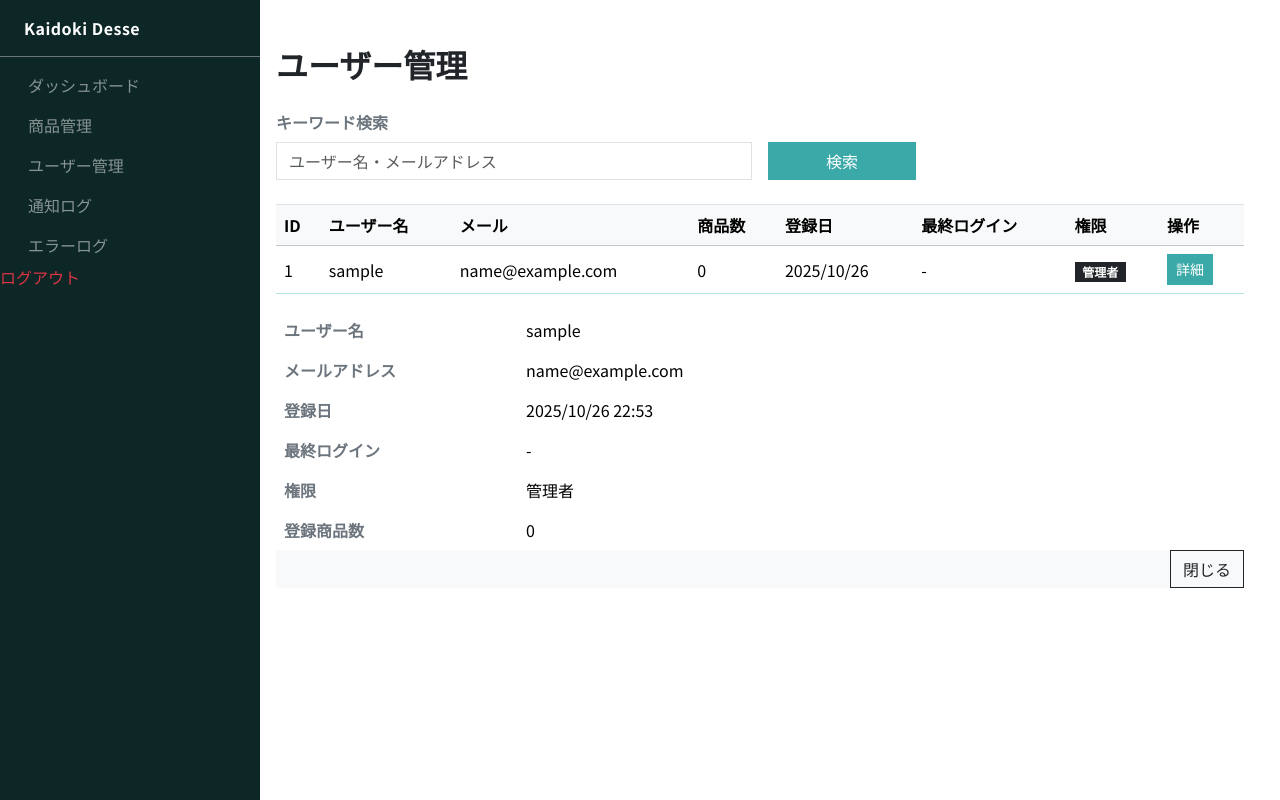
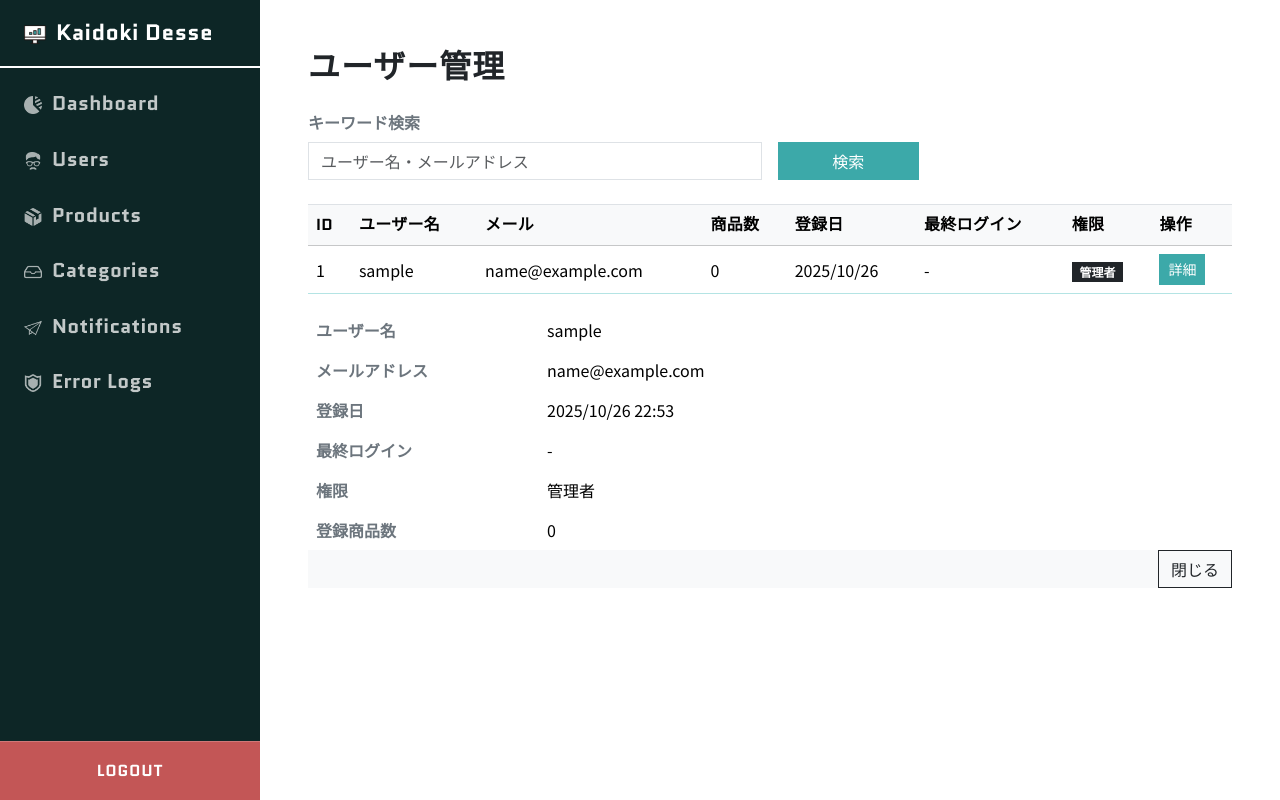
Before and after one commit to KoTakeuchi/kaidoki-desse, a Django app: page /main/admin/users/ in a window 1280 px wide. Run offline with Django 5.2, Linux system fonts and the light colour scheme; the visitor is signed in with stand-in values (Sample User, id 1); data comes from the database, SQL or seed files in the repository; data that the repository does not hold is empty; parts of the project's set-up code (start-up, migrations or seed data) failed here and were passed over; some libraries are stand-ins or nearby versions; some web fonts are replaced.

Commit message:
安定版: 管理者画面UI・カテゴリ管理まで実装

```diff
--- a/main/static/css/admin.css
+++ b/main/static/css/admin.css
@@ -6,6 +6,8 @@
     src: url('../fonts/Makinas-4-Flat.otf') format('opentype');
     font-display: swap;
 }
+
+@import url('https://fonts.googleapis.com/css2?family=Quantico:wght@400;700&display=swap');
 
 /* ==========================
    カラースキーム変数
@@ -29,68 +31,159 @@ body {
 }
 
 /* ==========================
+   英数字・記号専用フォント Quantico
+========================== */
+.en-font,
+.sidebar .fw-bold,
+h1,
+h2,
+h3,
+h4,
+.table thead th,
+.nav-link {
+    font-family: 'Quantico', 'Source Han Sans JP', 'Noto Sans JP', sans-serif;
+    letter-spacing: 0.02em;
+    font-weight: 700;
+}
+
+/* ==========================
    サイドバー
 ========================== */
 .sidebar {
-    width: 240px;
-    background-color: var(--main);
+    width: 260px;
+    background-color: #0d2626;
     color: #fff;
-    height: 100vh;
     display: flex;
     flex-direction: column;
-    position: fixed;
-    left: 0;
-    top: 0;
+    flex: 0 0 260px;
+    min-height: 100vh;
 }
 
+/* --- 上部ロゴ（他ナビと色統一・左寄せ） --- */
 .sidebar-header {
-    padding: 1.5rem 1rem;
-    background-color: #2c7e7e;
-    text-align: center;
-    font-size: 1.3rem;
-    letter-spacing: 0.03em;
+    background-color: #0d2626;
+    color: #fff;
+    padding: 1.5rem 1.5rem 1rem 1.5rem;
+    font-family: 'Quantico', 'MakinasFlat', sans-serif;
+    font-size: 1.4rem;
+    letter-spacing: 0.05em;
+    text-align: left !important;
+    border-bottom: 2px solid #fff;
     user-select: none;
-    font-family: 'MakinasFlat', sans-serif;
 }
 
+/* ==========================
+   管理ナビ用アイコン設定
+========================== */
+.nav-icon {
+    width: 18px;
+    height: 18px;
+    margin-right: 10px;
+    filter: brightness(0) invert(1);
+    /* 白系に統一（暗背景用） */
+    vertical-align: middle;
+    opacity: 0.85;
+    transition: opacity 0.2s ease;
+}
+
+.nav-link:hover .nav-icon {
+    opacity: 1;
+    filter: brightness(1) invert(0);
+    /* ホバー時に黒反転（可視性アップ） */
+}
+
+
+/* --- ナビ項目 --- */
 .sidebar .nav {
     flex-grow: 1;
     padding: 0;
     margin: 0;
     list-style: none;
+
 }
 
 .sidebar .nav-link {
     color: #fff;
+    opacity: 0.75;
     display: block;
-    padding: 0.8rem 1.2rem;
-    font-weight: 500;
-    border-left: 4px solid transparent;
+    padding: 0.8rem 1.5rem;
+    font-size: 1.25rem;
+    font-weight: 600;
+    font-family: 'Quantico', 'Noto Sans JP', sans-serif;
     text-decoration: none;
+    transition: all 0.3s ease;
 }
 
-.sidebar .nav-link:hover {
-    background-color: var(--accent);
-    color: var(--text);
-    border-left: 4px solid #fff;
+.sidebar .nav-link:hover,
+.sidebar .nav-link.active {
+    opacity: 1;
+    background-color: #2c7e7e;
+}
+
+/* ==========================
+   サイドバー下部（Logout）
+========================== */
+.sidebar-footer {
+    background-color: #C35656;
+    text-align: center;
+    border-top: 1px solid rgba(255, 255, 255, 0.2);
+}
+
+.logout-btn {
+    background: none;
+    border: none;
+    color: #fff;
+    font-family: 'Quantico', 'MakinasFlat', sans-serif;
+    font-size: 1rem;
+    font-weight: 700;
+    letter-spacing: 0.05em;
+    cursor: pointer;
+    transition: all 0.3s ease;
+    width: 100%;
+    text-transform: uppercase;
+}
+
+.logout-btn:hover {
+    opacity: 0.9;
+    transform: translateY(-1px);
 }
 
 /* ==========================
    メインコンテンツ
 ========================== */
 .content {
-    margin-left: 240px;
+    /* margin-left: 240px; */
+    /* ← サイドバー分のオフセット */
     background-color: #fff;
     min-height: 100vh;
+    padding: 0;
+    /* ← デフォルトpaddingを削除 */
+}
+
+/* コンテンツ全体の余白調整 */
+.content .container-fluid {
+    padding: 0 1.5rem;
+    /* 左右の軽いインナー余白だけ確保（中央寄せ防止） */
+    margin: 0;
+    /* ← Bootstrapの自動余白を無効化 */
+}
+
+title {
+    font-size: 30px;
+    font-weight: 700;
+    color: var(--text);
+    font-family: 'Quantico', 'Source Han Sans JP', 'Noto Sans JP', sans-serif;
+    letter-spacing: 0.03em;
 }
 
 h1,
 h2,
 h3,
 h4 {
-    font-weight: 600;
+    font-weight: 700;
     color: var(--text);
-    font-family: 'MakinasFlat', 'Source Han Sans JP', sans-serif;
+    font-family: 'Quantico', 'Source Han Sans JP', 'Noto Sans JP', sans-serif;
+    letter-spacing: 0.03em;
 }
 
 /* ==========================
@@ -104,7 +197,8 @@ h4 {
     background-color: var(--main);
     color: #fff;
     border: none;
-    font-family: 'MakinasFlat', sans-serif;
+    font-family: 'Quantico', 'Source Han Sans JP', 'Noto Sans JP', sans-serif;
+    font-weight: 700;
 }
 
 .btn-main:hover {
--- a/main/urls.py
+++ b/main/urls.py
@@ -64,6 +64,7 @@ urlpatterns = [
     # --- 楽天API ---
     path("api/fetch_rakuten_item/", views_api.fetch_rakuten_item,
          name="fetch_rakuten_item"),
+    path("api/proxy_image/", views_api.proxy_image, name="proxy_image"),
     path("api/categories/", views_category.api_category_list,
          name="api_category_list"),
     path("api/categories/create/", views_category.api_category_create,
@@ -100,9 +101,12 @@ urlpatterns = [
     path("admin/users/", views_admin.admin_user_list, name="admin_user_list"),
     path("admin/products/", views_admin.admin_product_list,
          name="admin_product_list"),
+    path("admin/categories/", views_admin.admin_categories,
+         name="admin_categories"),  # ← これを追加
     path("admin/notifications/", views_admin.admin_notification_list,
          name="admin_notifications"),
     path("admin/notifications/<int:log_id>/",
          views_admin.admin_notification_detail, name="admin_notification_detail"),
     path("admin/error_logs/", views_admin.admin_error_logs, name="admin_error_logs"),
+
 ]
--- a/main/views_admin.py
+++ b/main/views_admin.py
@@ -69,6 +69,39 @@ def admin_product_list(request):
         "user", "category").order_by("-created_at")
     return render(request, "admin/admin_product_list.html", {"products": products})
 
+# =============================
+#  カテゴリ管理
+# =============================
+
+
+def admin_categories(request):
+    """共通カテゴリ管理ページ"""
+    from main.models import Category  # モデルが Category の場合
+    common_categories = Category.objects.filter(is_global=True)
+
+    if request.method == "POST":
+        # 追加
+        if "add_name" in request.POST:
+            name = request.POST.get("add_name").strip()
+            if name:
+                Category.objects.create(category_name=name, is_common=True)
+
+        # 編集
+        elif "edit_id" in request.POST:
+            cat = Category.objects.filter(id=request.POST["edit_id"]).first()
+            if cat:
+                cat.category_name = request.POST.get(
+                    "new_name", cat.category_name)
+                cat.save()
+
+        # 削除
+        elif "delete_id" in request.POST:
+            Category.objects.filter(id=request.POST["delete_id"]).delete()
+
+        return redirect("main:admin_categories")
+
+    return render(request, "admin/admin_categories.html", {"common_categories": common_categories})
+
 
 # =============================
 #  通知ログ管理
--- a/templates/auth/password_reset_subject.txt
+++ /dev/null
@@ -1 +0,0 @@
-[買い時でっせ] パスワード再設定のご案内
--- a/templates/layout-admin.html
+++ b/templates/layout-admin.html
@@ -7,62 +7,89 @@
   <meta name="viewport" content="width=device-width,initial-scale=1" />
   <title>{% block title %}管理者ダッシュボード | Kaidoki Desse{% endblock %}</title>
 
-  <!-- フォント（源ノ角は配信が重いのでWeb配信はNoto Sans JPをFallback） -->
+  <!-- ▼ Favicon -->
+  <link rel="icon" type="image/png" href="{% static 'images/icon_admin.png' %}">
+  <link rel="apple-touch-icon" sizes="180x180" href="{% static 'images/icon_admin.png' %}">
+
+  <!-- フォント（MakinasFlat + Noto Sans JP + Quantico） -->
   <link rel="preconnect" href="https://fonts.googleapis.com">
   <link rel="preconnect" href="https://fonts.gstatic.com" crossorigin>
-  <link href="https://fonts.googleapis.com/css2?family=Noto+Sans+JP:wght@400;500;700&display=swap" rel="stylesheet">
+  <link
+    href="https://fonts.googleapis.com/css2?family=Quantico:wght@400;700&family=Noto+Sans+JP:wght@400;500;700&display=swap"
+    rel="stylesheet">
 
-  <!-- Bootstrap（Voltベース前提） -->
+  <!-- Bootstrap -->
   <link rel="stylesheet" href="{% static 'css/bootstrap.min.css' %}">
   <script src="{% static 'js/bootstrap.bundle.min.js' %}"></script>
 
-  <!-- 管理画面専用CSS（ユーザー用 user.css は読み込まない） -->
+  <!-- 管理画面CSS -->
   <link rel="stylesheet" href="{% static 'css/admin.css' %}">
-
   {% block extra_css %}{% endblock %}
 </head>
 
 <body class="bg-light">
-  {% comment %}
-
-  <body class="bg-light" style="font-family:'Noto Sans JP','Source Han Sans JP',sans-serif;"> {% endcomment %}
-    <div class="admin-layout d-flex" style="min-height:100vh;">
+  <div class="admin-layout d-flex">
 
     <!-- ▼ サイドバー -->
-      <aside class="sidebar d-flex flex-column" style="
-      width:260px;background:#0d2626; color:#fff; flex:0 0 260px;">
-        <div class="px-4 py-3 border-bottom border-secondary">
-          <div class="fw-bold" style="letter-spacing:.5px;">Kaidoki Desse</div>
+    <aside class="sidebar d-flex flex-column">
+
+      <!-- ▼ ロゴエリア -->
+      <div class="sidebar-header d-flex align-items-center px-4 py-3 fw-bold">
+        <img src="{% static 'images/icon_admin.png' %}" alt="logo" style="height:1.4rem; margin-right:0.6rem;">
+        <span>Kaidoki Desse</span>
       </div>
+
+      <!-- ▼ ナビ -->
       <nav class="flex-grow-1">
         <ul class="nav flex-column py-2">
-            <li class="nav-item"><a class="nav-link text-white-50 px-4 py-2"
-                href="{% url 'main:admin_dashboard' %}">ダッシュボード</a></li>
-            <li class="nav-item"><a class="nav-link text-white-50 px-4 py-2"
-                href="{% url 'main:admin_product_list' %}">商品管理</a></li>
-            <li class="nav-item"><a class="nav-link text-white-50 px-4 py-2"
-                href="{% url 'main:admin_user_list' %}">ユーザー管理</a></li>
-            <li class="nav-item"><a class="nav-link text-white-50 px-4 py-2"
-                href="{% url 'main:admin_notifications' %}">通知ログ</a></li>
-            <li class="nav-item"><a class="nav-link text-white-50 px-4 py-2"
-                href="{% url 'main:admin_error_logs' %}">エラーログ</a></li>
           <li class="nav-item">
-              <form method="post" action="{% url 'logout' %}" style="display:inline;">
-                {% csrf_token %}
-                <button type="submit" class="dropdown-item text-danger"
-                  style="background:none; border:none; width:100%; text-align:left;">
-                  ログアウト
-                </button>
-              </form>
+            <a class="nav-link" href="{% url 'main:admin_dashboard' %}">
+              <img src="{% static 'images/admin_dashobord.png' %}" alt="Dashboard" class="nav-icon">Dashboard
+            </a>
+          </li>
+          <li class="nav-item">
+            <a class="nav-link" href="{% url 'main:admin_user_list' %}">
+              <img src="{% static 'images/admin_user.png' %}" alt="Users" class="nav-icon">Users
+            </a>
+          </li>
+          <li class="nav-item">
+            <a class="nav-link" href="{% url 'main:admin_product_list' %}">
+              <img src="{% static 'images/admin_product.png' %}" alt="Products" class="nav-icon">Products
+            </a>
+          </li>
+          <li class="nav-item">
+            <a class="nav-link" href="{% url 'main:admin_categories' %}">
+              <img src="{% static 'images/admin_category.png' %}" alt="Categories" class="nav-icon">Categories
+            </a>
+          </li>
+          <li class="nav-item">
+            <a class="nav-link" href="{% url 'main:admin_notifications' %}">
+              <img src="{% static 'images/admin_notification.png' %}" alt="Notifications" class="nav-icon">Notifications
+            </a>
+          </li>
+          <li class="nav-item">
+            <a class="nav-link" href="{% url 'main:admin_error_logs' %}">
+              <img src="{% static 'images/admin_error.png' %}" alt="Error Logs" class="nav-icon">Error Logs
+            </a>
           </li>
         </ul>
+
       </nav>
+
+      <!-- ▼ フッター（Logout） -->
+      <div class="sidebar-footer fw-bold py-3 px-4">
+        <form method="post" action="{% url 'logout' %}">
+          {% csrf_token %}
+          <button type="submit" class="logout-btn">Logout</button>
+        </form>
+      </div>
     </aside>
 
-      <!-- ▼ コンテンツ -->
-      <main class="content flex-grow-1 p-4" style="max-width:100%;">
+    <!-- ▼ メインコンテンツ -->
+    <main class="content flex-grow-1 p-4">
       {% block admin_content %}{% endblock %}
     </main>
+
   </div>
 </body>
 
```
Also changed, not shown: main/static/js/product_form.js (+60 -79 lines), main/views_api.py (+79 -22 lines), icon/assets/17915_1.png (added), main/static/images/17915_2.png (added), main/static/images/17915_3.png (added), main/static/images/admin_category.png (added), main/static/images/admin_dashobord.png (added), main/static/images/admin_error.png (added), main/static/images/admin_notification.png (added), main/static/images/admin_product.png (added), main/static/images/admin_user.png (added), main/static/images/icon_admin.png (added). Lines whose indentation alone changed are shown as unchanged.
